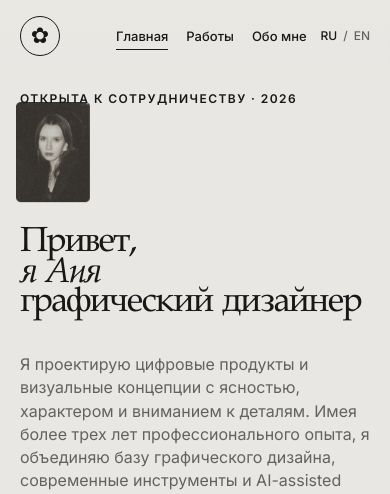
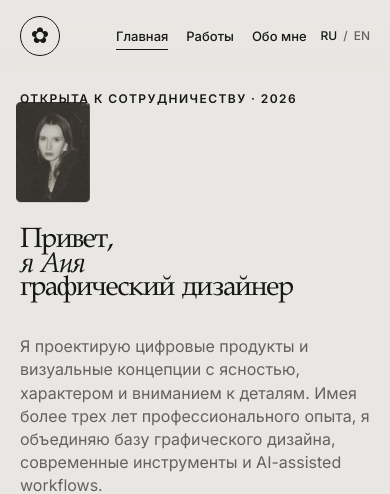
Before and after one commit to Annquietly/site, a plain HTML site: page index.html in a window 390 px wide. Shown: the top 494 px of the page. Drawn offline with Linux system fonts and the light colour scheme.

Commit message:
very small fix

```diff
--- a/data/translations.js
+++ b/data/translations.js
@@ -162,7 +162,7 @@ window.translations = {
       titleAria: "Hello, I’m Anya graphic designer",
       hello: "Hello,",
       name: "I’m Anya",
-      role: "graphic designer",
+      role: "graphic\ndesigner",
       intro:
         "I design digital products and visual concepts with clarity, character, and attention to detail. With more than three years of professional experience, I combine a graphic design foundation with modern tools and AI-assisted workflows.",
       selectedWork: "Selected work",
--- a/index.html
+++ b/index.html
@@ -73,7 +73,7 @@
               data-proximity-text="I’m Anya"
             ></span
             ><span
-              class="hero-title__line proximity-line"
+              class="hero-title__line proximity-line overflow-wrap"
               data-i18n-proximity="home.role"
               data-proximity-text="graphic designer"
             ></span>
--- a/styles.css
+++ b/styles.css
@@ -13,6 +13,14 @@
     "Iowan Old Style", "Palatino Linotype", "Book Antiqua", Georgia, serif;
   --sans: "Inter", Arial, sans-serif;
 }
+
+
+.overflow-wrap {
+  overflow-wrap: break-word;
+  word-wrap: break-word;
+  word-break: normal;
+}
+
 
 * {
   box-sizing: border-box;
@@ -1702,7 +1710,7 @@ body[data-page="work"] .selected-work {
 
 @media (max-width: 560px) {
   .hero-title {
-    font-size: clamp(35px, 2vw, 150px);
+    font-size: clamp(28px, 2vw, 150px);
   }
 }
 
```
